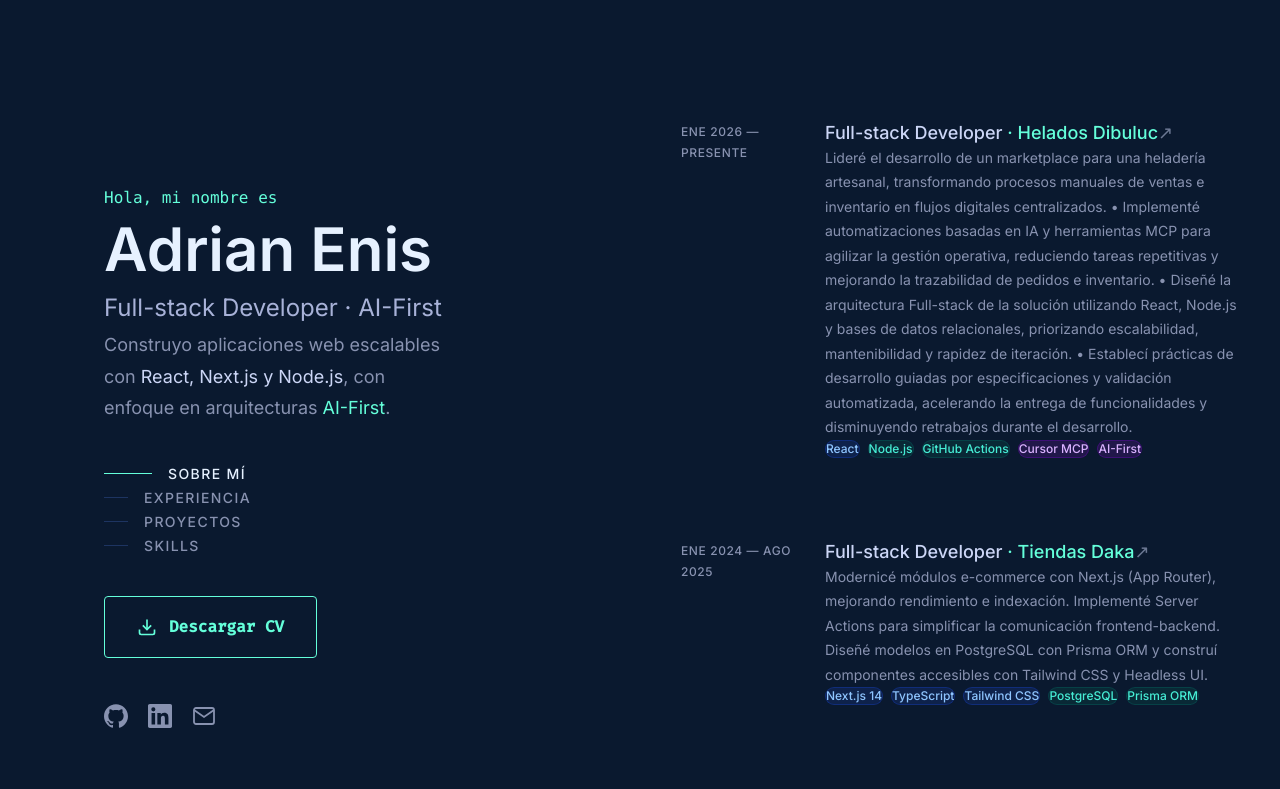
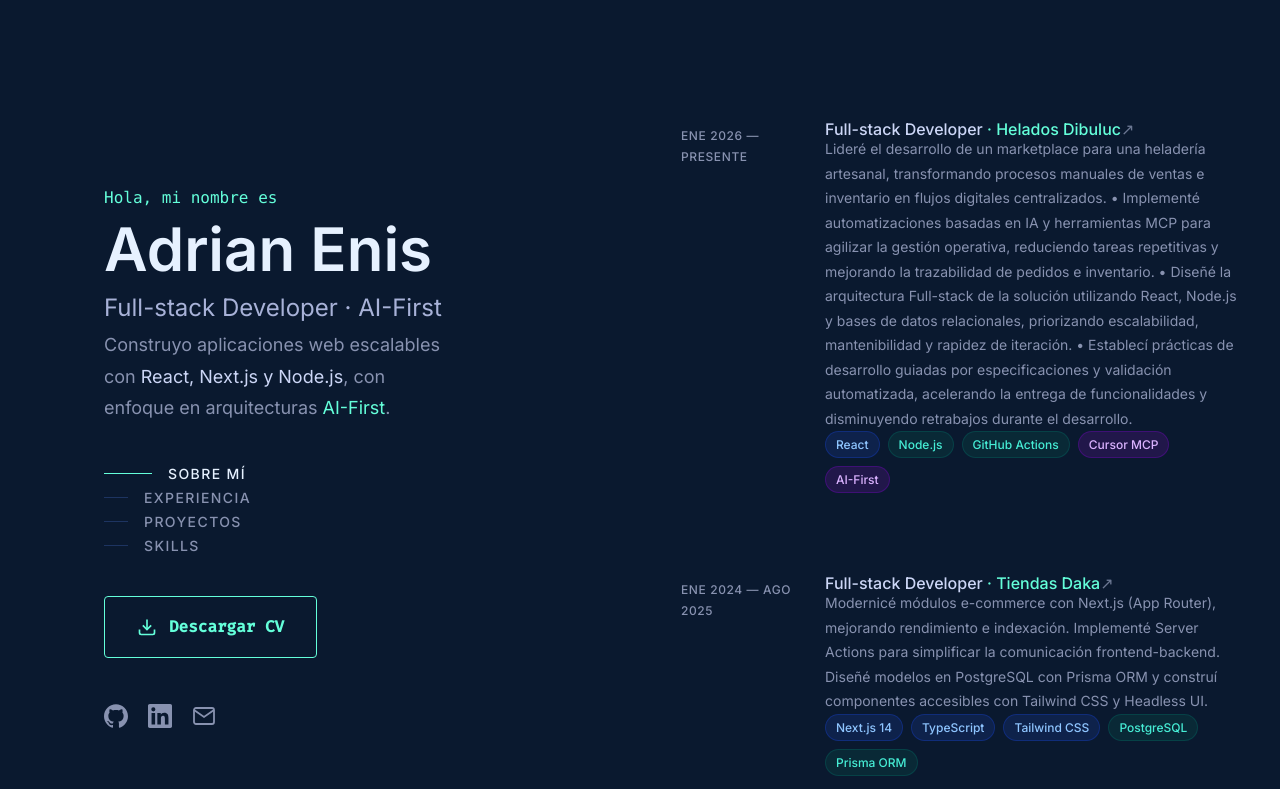
Before and after one commit to adrian-enis/my-portfoliov2, a Next.js app: page / in a window 1280 px wide. Shown: the part 680-1469 px from the top of the page. Built offline with nearby package versions, Linux system fonts and the light colour scheme.

Commit message:
refactor(css): move experience typography to globals.css with structured blocks

```diff
--- a/src/app/globals.css
+++ b/src/app/globals.css
@@ -53,6 +53,8 @@ body {
   color: #0a192f;
 }
 
+
+/* ===== LAYOUT GLOBAL ===== */
 .main-container {
   max-width: 1200px;
   min-height: 100vh;
@@ -69,7 +71,39 @@ body {
   }
 }
 
-/* NAV LINES */
+/* ===== SIDEBAR ===== */
+.site-aside {
+  flex-shrink: 0;
+  width: 40%;
+  min-width: 320px;
+  padding: 10rem 4rem 6rem;
+}
+
+@media (min-width: 1024px) {
+  .site-aside {
+    position: sticky;
+    top: 0;
+    align-self: flex-start;
+    height: 100vh;
+  }
+}
+
+/* ===== CONTENIDO PRINCIPAL ===== */
+.site-main {
+  width: 100%;
+  max-width: 100%;
+  padding: 0 1.5rem;
+}
+
+@media (min-width: 1024px) {
+  .site-main {
+    flex: 1;
+    max-width: 560px;
+    padding: 0;
+  }
+}
+
+/* ===== NAVEGACIÓN LATERAL ===== */
 .nav-line {
   display: block;
   height: 1px;
@@ -87,6 +121,7 @@ body {
 .nav-item:hover .nav-text {
   color: #ccd6f6;
 }
+
 .nav-line-active {
   width: 48px;
   background-color: #64ffda;
@@ -96,43 +131,13 @@ body {
   color: #e6f1ff;
 }
 
-/* Sidebar: sticky solo en desktop */
-.site-aside {
-  flex-shrink: 0;
-  width: 40%;
-  min-width: 320px;
-  padding: 10rem 4rem 6rem;
+/* ===== SECCIONES (SCROLL SNAP) ===== */
+section {
+  scroll-snap-align: start;
+  margin-bottom: 0;
 }
 
-@media (min-width: 1024px) {
-  .site-aside {
-    position: sticky;
-    top: 0;
-    align-self: flex-start;
-    height: 100vh;
-  }
-}
-
-
-
-
-
-
-/* Contenido principal */
-.site-main {
-  width: 100%;
-  max-width: 100%;
-  padding: 0 1.5rem;
-}
-
-@media (min-width: 1024px) {
-  .site-main {
-    flex: 1;
-    max-width: 560px;
-    padding: 0;
-  }
-}
-
+/* ===== CARDS (compartido experiencia / proyectos) ===== */
 .exp-card:hover {
   background: rgba(100, 255, 218, 0.03);
   border-color: rgba(100, 255, 218, 0.1);
@@ -143,21 +148,43 @@ body {
   color: #64ffda;
 }
 
-
-/* Animation frames */
-.reveal { opacity: 0; transform: translateY(20px);
-  transition: opacity 0.5s cubic-bezier(0.645,0.045,0.355,1),
-  transform 0.5s cubic-bezier(0.645,0.045,0.355,1);
-}
-.reveal.revealed { opacity: 1; transform: translateY(0); }
-
-
-
-section {
-  scroll-snap-align: start;
-  margin-bottom: 0;
+/* ===== EXPERIENCIA — TIPOGRAFÍA ===== */
+.exp-period {
+  font-size: 0.75rem;
+  line-height: 1.75;
+  color: var(--color-slate);
+  text-transform: uppercase;
+  letter-spacing: 0.05em;
+  font-weight: 500;
 }
 
+@media (min-width: 640px) {
+  .exp-period {
+    padding-top: 0.25rem;
+  }
+}
+
+.exp-title {
+  font-size: 1rem;
+  font-weight: 500;
+  line-height: 1;
+  color: var(--color-slate-lighter);
+}
+
+.exp-desc {
+  font-size: 0.875rem;
+  line-height: 1.75;
+  color: var(--color-slate);
+}
+
+.exp-chip {
+  font-size: 0.75rem;
+  padding: 0.125rem 0.625rem;
+  border-radius: 9999px;
+  font-weight: 500;
+}
+
+/* ===== BOTÓN DESCARGAR CV ===== */
 .cv-button {
   display: inline-flex;
   align-items: center;
@@ -180,3 +207,16 @@ section {
 .cv-button:active {
   transform: scale(0.95);
 }
+
+/* ===== ANIMACIONES ===== */
+.reveal {
+  opacity: 0;
+  transform: translateY(20px);
+  transition: opacity 0.5s cubic-bezier(0.645, 0.045, 0.355, 1),
+    transform 0.5s cubic-bezier(0.645, 0.045, 0.355, 1);
+}
+
+.reveal.revealed {
+  opacity: 1;
+  transform: translateY(0);
+}
--- a/src/sections/Experience.tsx
+++ b/src/sections/Experience.tsx
@@ -4,9 +4,6 @@ import {
     cardBodyClass,
     cardChipsClass,
     cardClass,
-    cardDescClass,
-    cardPeriodClass,
-    cardTitleClass,
     listClass,
 } from "@/sections/cardLayout";
 
@@ -32,21 +29,21 @@ const chipColor = (chip: string) => {
 function ExpCardContent({ exp }: { exp: Experience }) {
     return (
         <>
-            <span className={`${cardPeriodClass} text-xs`}>
+            <span className="exp-period">
                 {exp.period}
             </span>
             <div className={cardBodyClass}>
-                <h3 className={`${cardTitleClass} text-base leading-none`}>
+                <h3 className="exp-title">
                     {exp.role}{" "}
                     <span className="text-(--color-green)">· {exp.company}</span>
                     <span className="inline-block ml-1 transition-transform duration-200 group-hover:translate-x-1 group-hover:-translate-y-1 opacity-50">↗</span>
                 </h3>
-                <p className={`${cardDescClass} text-sm`}>{exp.desc}</p>
+                <p className="exp-desc">{exp.desc}</p>
                 <div className={cardChipsClass}>
                     {exp.chips.map((chip) => (
                         <span
                             key={chip}
-                            className={"text-xs px-2.5 py-0.5 rounded-full font-medium " + chipColor(chip)}
+                            className={"exp-chip " + chipColor(chip)}
                         >
                             {chip}
                         </span>
```
